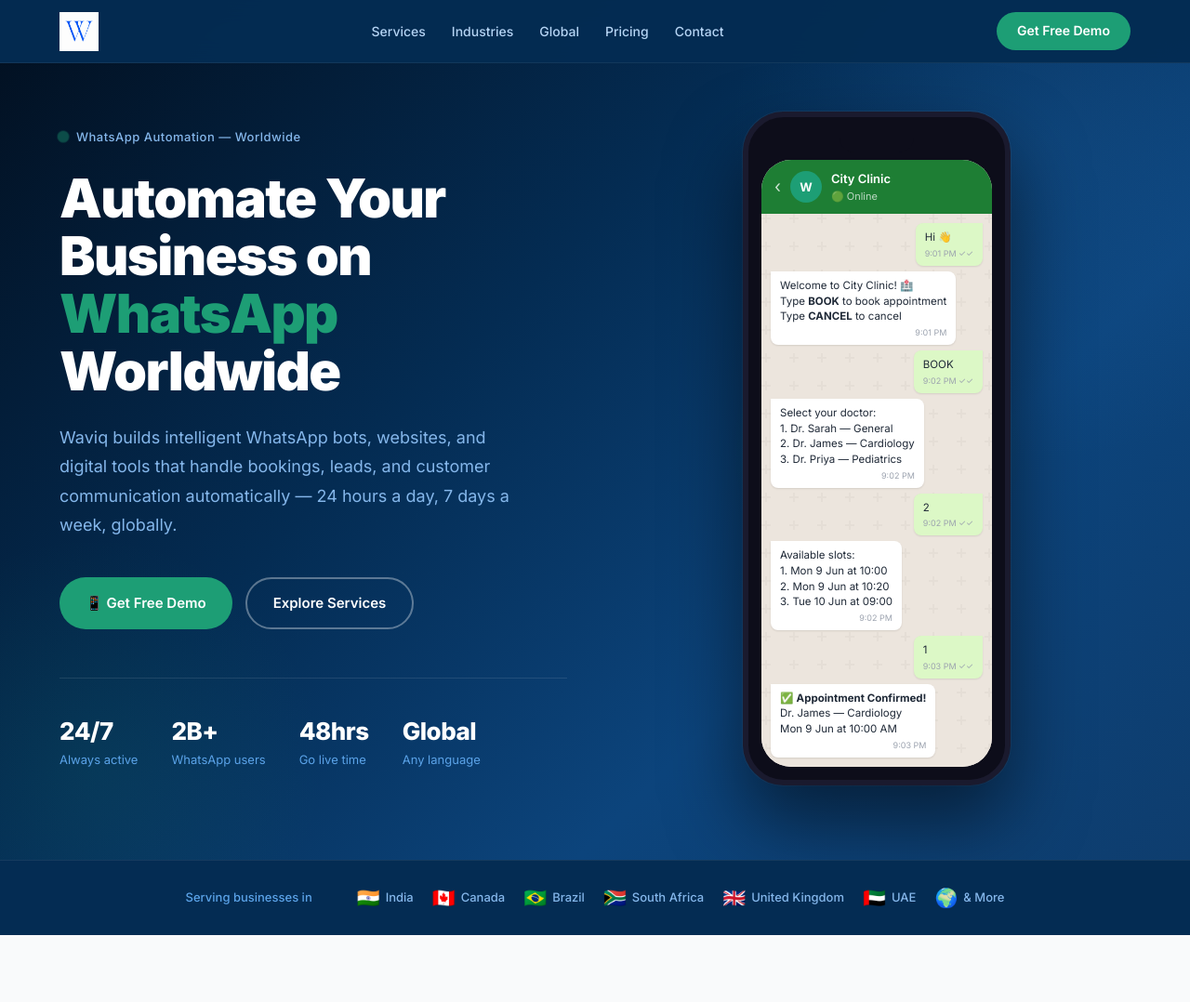
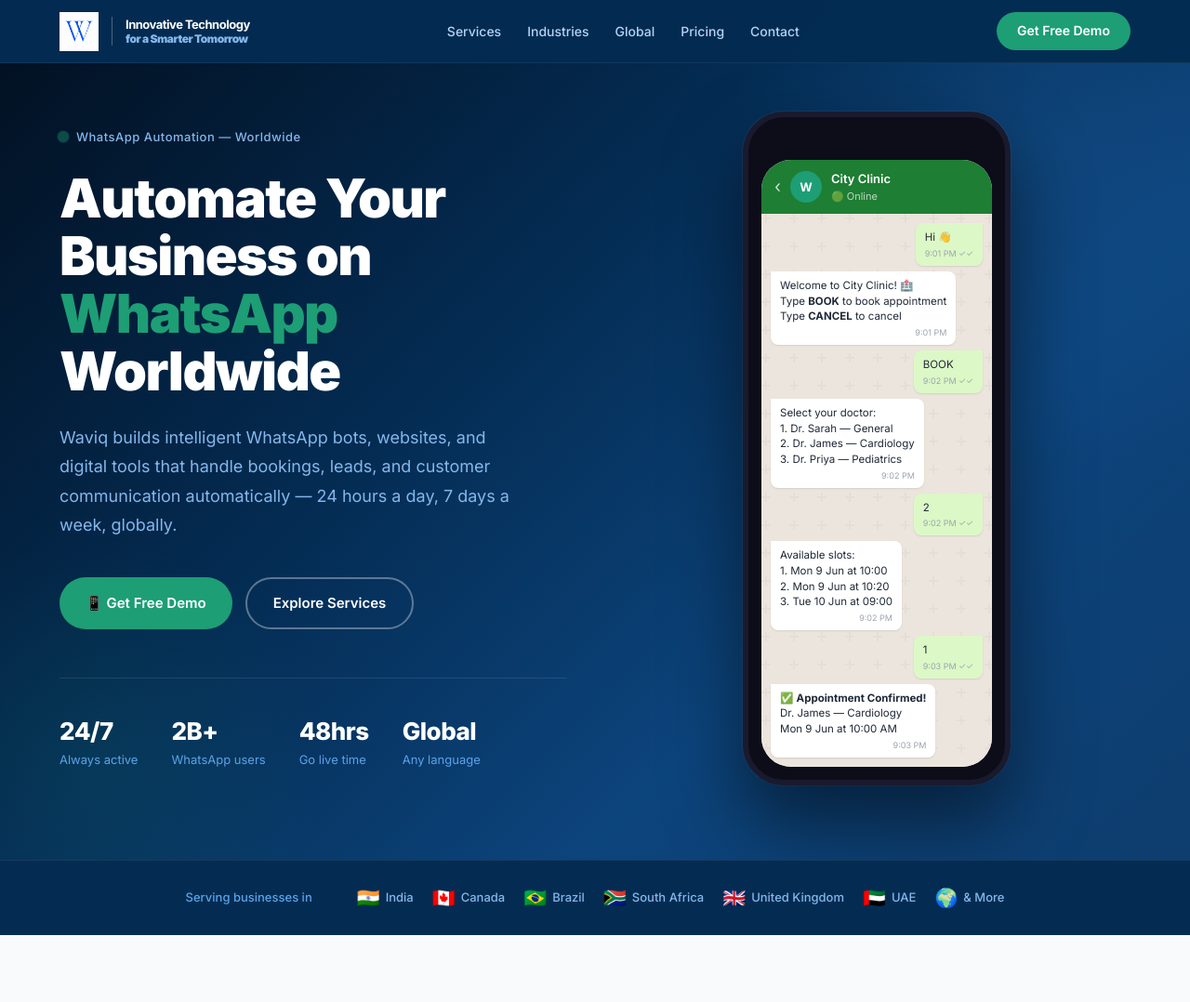
Before and after one commit to Sasikala83/waviq-website, a plain HTML site: page index.html in a window 1280 px wide. Shown: the top 1078 px of the page at 93% size. Drawn offline with Linux system fonts and the light colour scheme.

Commit message:
Update index.html

```diff
--- a/index.html
+++ b/index.html
@@ -284,6 +284,33 @@
       object-fit: contain;
     }
 
+    .nav-brand-wrap {
+      display: flex;
+      align-items: center;
+      gap: 14px;
+      text-decoration: none;
+    }
+
+    .nav-brand-tagline {
+      padding-left: 14px;
+      border-left: 1px solid rgba(255,255,255,0.28);
+      line-height: 1.25;
+      white-space: nowrap;
+    }
+
+    .nav-brand-tagline strong {
+      display: block;
+      color: var(--white);
+      font-size: 13px;
+      font-weight: 700;
+    }
+
+    .nav-brand-tagline span {
+      display: block;
+      color: var(--blue-200);
+      font-size: 12px;
+    }
+
     /* Nav links */
     .nav-links {
       display: flex;
@@ -1589,6 +1616,7 @@
       .contact-grid { grid-template-columns: 1fr; }
       .footer-top { grid-template-columns: 1fr 1fr; }
       nav .nav-links { display: none; }
+      .nav-brand-tagline { display: none; }
       .pricing-card.featured { transform: none; }
       .hero-stats { gap: 20px; }
       .countries-grid { grid-template-columns: 1fr; }
@@ -1622,8 +1650,12 @@
        ============================================================ -->
   <nav>
     <!-- Logo -->
-    <a href="#" class="nav-logo" aria-label="Waviq home">
-      <img src="waviq-logo.png" alt="Waviq" class="nav-logo-img">
+    <a href="#" class="nav-logo nav-brand-wrap" aria-label="Waviq home">
+      <img src="waviq-logo.png" alt="Waviq — Connect · Automate · Grow" class="nav-logo-img">
+      <div class="nav-brand-tagline">
+        <strong>Innovative Technology</strong>
+        <span>for a Smarter Tomorrow</span>
+      </div>
     </a>
 
     <!-- Navigation links -->
```
